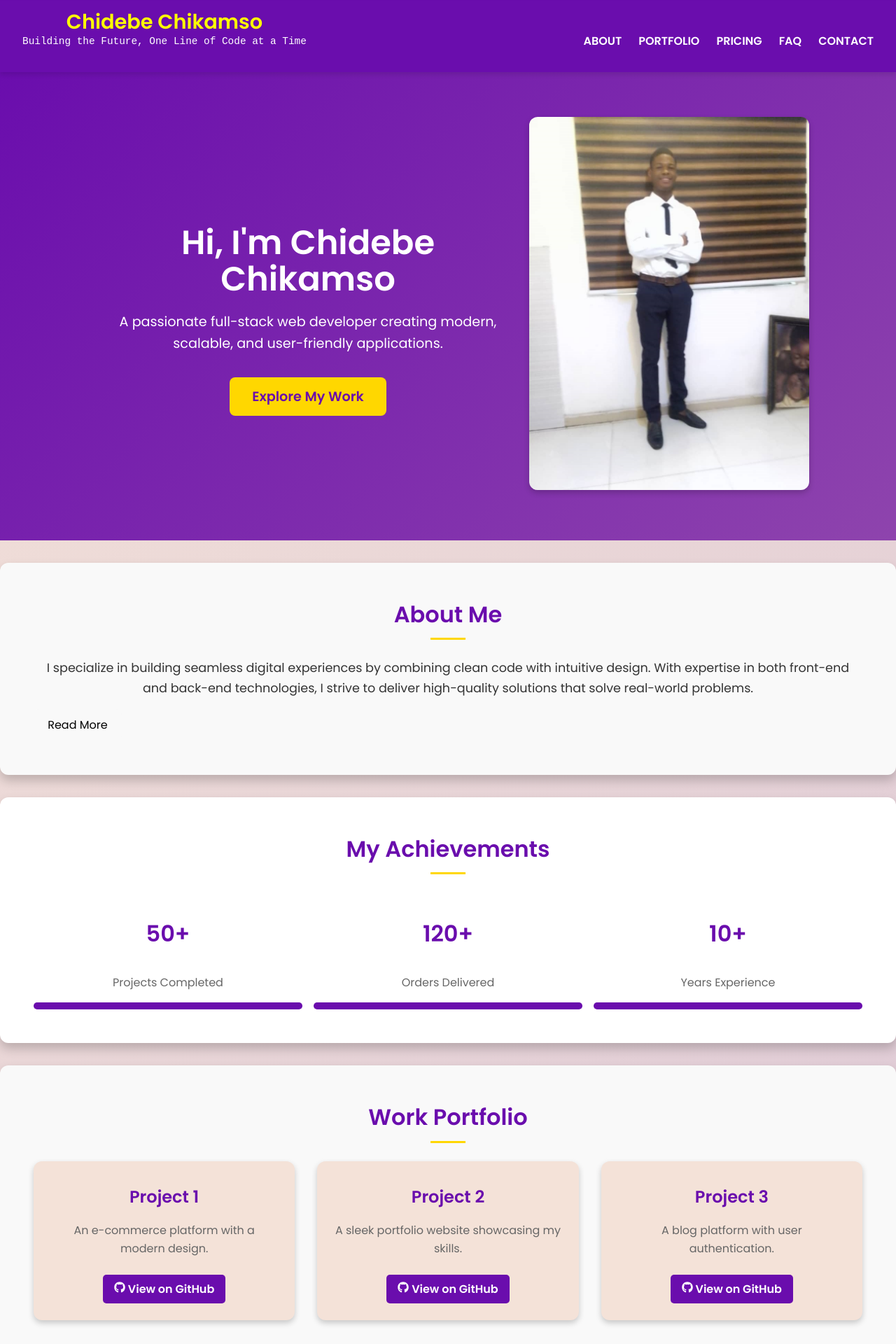
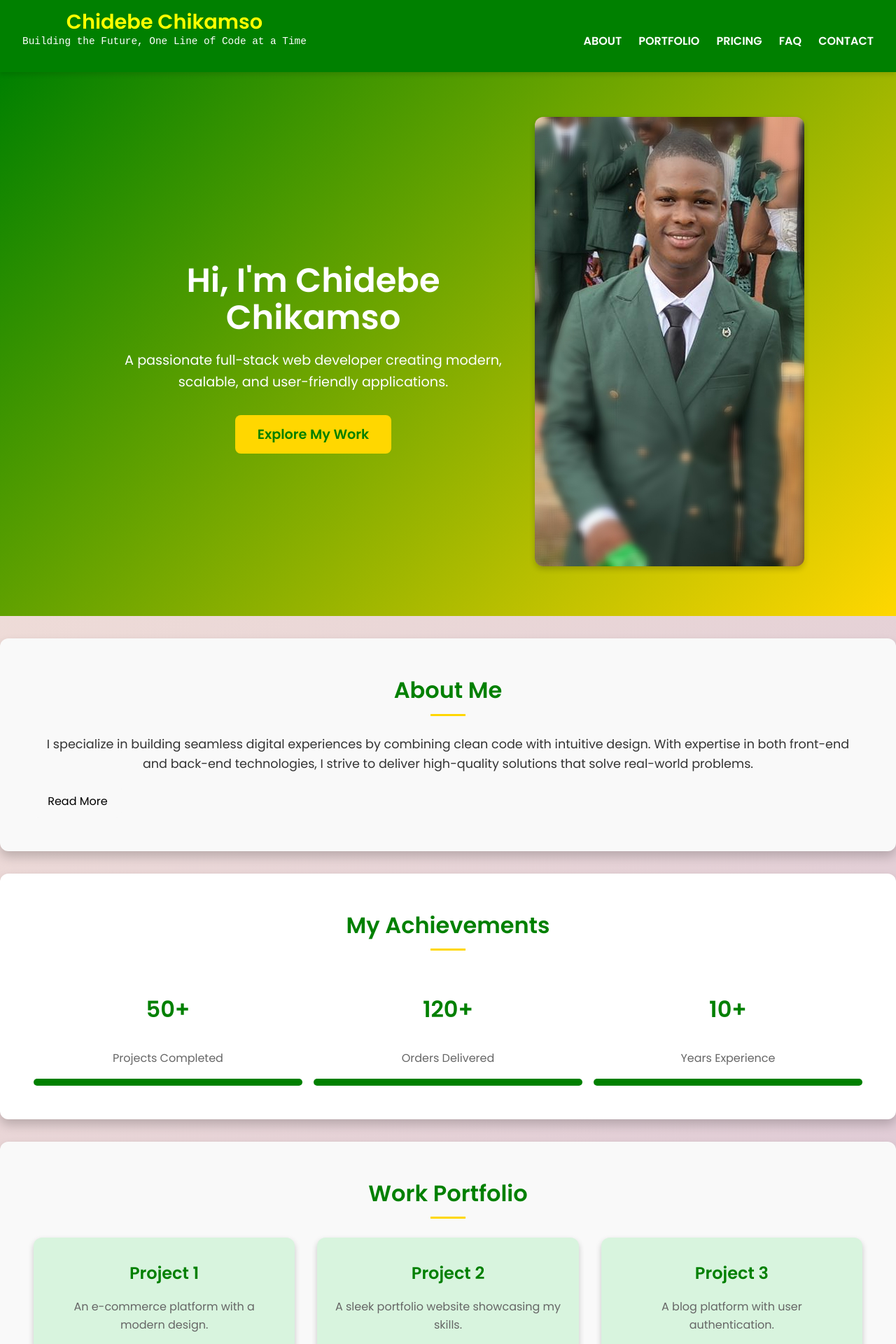
Before and after one commit to ChikamsoChidebe/react, a React (Vite) app: page / in a window 1280 px wide. Shown: the top 1920 px of the page at 70% size. Built offline with nearby package versions, Linux system fonts and the light colour scheme.

Commit message:
My Portfolio

```diff
--- a/src/App.css
+++ b/src/App.css
@@ -62,7 +62,7 @@ a:hover {
   justify-content: center;
   align-items: center;
   height: 100vh;
-  background: #6a0dad;
+  background: green;
 }
 
 .spinner {
@@ -98,7 +98,7 @@ a:hover {
 
 .pricing-card h3 {
   font-size: 1.5rem;
-  color: #6a0dad;
+  color: green;
 }
 
 .pricing-card p {
@@ -120,7 +120,7 @@ a:hover {
 
 .hire-button {
   background: #ffd700;
-  color: #6a0dad;
+  color: green;
   padding: 0.8rem 2rem;
   font-size: 1rem;
   font-weight: bold;
@@ -155,7 +155,7 @@ a:hover {
 
 /* Header Styles */
 .header {
-  background: linear-gradient(135deg, #6a0dad, #8e44ad); /* Purple Gradient */
+  background: linear-gradient(135deg, green, #ffd700); /* Purple Gradient */
   color: white;
   padding: 2rem 1rem;
   text-align: center;
@@ -207,7 +207,7 @@ a:hover {
   align-items: center;
   justify-content: center;
   padding: 4rem 2rem;
-  background: linear-gradient(135deg, #6a0dad, #8e44ad);
+  background: linear-gradient(135deg, green, #ffd700);
   color: white;
   text-align: center;
 }
@@ -230,7 +230,7 @@ a:hover {
 
 .cta-button {
   background: #ffd700;
-  color: #6a0dad;
+  color: green;
   padding: 0.8rem 2rem;
   font-size: 1.2rem;
   font-weight: bold;
@@ -274,7 +274,7 @@ a:hover {
 
 .section h2 {
   margin-top: 0;
-  color: #6a0dad; /* Purple */
+  color: green; /* Purple */
   font-size: 2rem;
   text-align: center;
   position: relative;
@@ -304,7 +304,7 @@ a:hover {
 
 .portfolio-item {
   text-align: center;
-  background: #f4e2d8;
+  background: #d8f4de;
   padding: 1.5rem;
   border-radius: 12px;
   box-shadow: 0 4px 8px rgba(0, 0, 0, 0.2);
@@ -318,7 +318,7 @@ a:hover {
 
 .portfolio-item h3 {
   margin: 0.5rem 0;
-  color: #6a0dad; /* Purple */
+  color: green; /* Purple */
   font-size: 1.5rem;
 }
 
@@ -331,7 +331,7 @@ a:hover {
   display: inline-block;
   margin-top: 0.5rem;
   color: white;
-  background: #6a0dad; /* Purple */
+  background: green; /* Purple */
   padding: 0.5rem 1rem;
   border-radius: 5px;
   font-weight: bold;
@@ -357,7 +357,7 @@ a:hover {
 }
 
 .timeline-item h3 {
-  color: #6a0dad;
+  color: green;
   margin-bottom: 0.5rem;
 }
 
@@ -404,7 +404,7 @@ a:hover {
   justify-content: center;
   flex-direction: column;
   margin: 0.5rem;
-  color: #6a0dad; /* Purple */
+  color: green; /* Purple */
   font-weight: bold;
   text-decoration: none;
   font-size: 1.2rem;
@@ -413,14 +413,14 @@ a:hover {
 
 .contact-links a:hover {
   transform: scale(1.1);
-  color: #8e44ad; /* Darker Purple */
+  color: #ffd500;
 }
 
 /* Footer Styles */
 .footer {
   text-align: center;
   padding: 1.5rem;
-  background: linear-gradient(135deg, #6a0dad, #8e44ad); /* Purple Gradient */
+  background: linear-gradient(135deg, green, #ffd700);
   color: white;
   margin-top: 2rem;
   font-size: 0.9rem;
@@ -484,7 +484,7 @@ a:hover {
 
 .slide p {
   font-size: 1.2rem;
-  color: #6a0dad;
+  color: green;
 }
 
 /* Stats Section */
@@ -501,7 +501,7 @@ a:hover {
 
 .stat-item h3 {
   font-size: 2rem;
-  color: #6a0dad;
+  color: green;
 }
 
 .stat-item p {
@@ -520,7 +520,7 @@ a:hover {
 
 .status-bar-fill {
   height: 100%;
-  background: #6a0dad;
+  background: green;
   transition: width 0.3s ease-in-out;
 }
 
@@ -537,7 +537,7 @@ a:hover {
 
 .logo img {
   width: 80px;
-  background-color: #6a0dad;
+  background-color: green;
 }
 
 .logo h1 {
@@ -571,7 +571,7 @@ a:hover {
 .guest-item p {
   margin-top: 0.5rem;
   font-size: 1rem;
-  color: #6a0dad;
+  color: green;
 }
 
 /* FAQ Section */
@@ -594,7 +594,7 @@ a:hover {
 
 .faq-question h3 {
   font-size: 1.2rem;
-  color: #6a0dad;
+  color: green;
 }
 
 .faq-icon {
@@ -615,7 +615,7 @@ a:hover {
   display: flex;
   justify-content: space-around;
   align-items: center;
-  background: #6a0dad;
+  background: green;
   color: white;
   padding: 1rem;
   position: fixed;
@@ -659,7 +659,7 @@ body {
   justify-content: space-between;
   align-items: center;
   padding: 1rem 2rem;
-  background: #6a0dad;
+  background: green;
   color: white;
 }
 
@@ -688,7 +688,7 @@ body {
 .menu-bar {
   display: none;
   background: #ffd700;
-  color: #6a0dad;
+  color: green;
   padding: 0.8rem 1.5rem;
   font-size: 1rem;
   font-weight: bold;
@@ -708,7 +708,7 @@ body {
   position: absolute;
   top: 100%;
   left: 0;
-  background: #6a0dad;
+  background: green;
   padding: 1rem;
   border-radius: 8px;
   box-shadow: 0 4px 8px rgba(0, 0, 0, 0.2);
@@ -753,7 +753,7 @@ body {
     display: flex;
     justify-content: space-around;
     align-items: center;
-    background: #6a0dad;
+    background: green;
     color: white;
     padding: 1rem;
     position: fixed;
--- a/src/App.jsx
+++ b/src/App.jsx
@@ -162,7 +162,7 @@ function App() {
           <button className="cta-button">Explore My Work</button>
         </div>
         <div className="landing-visual">
-          <img src="me.jpg" alt="Custom Illustration" />
+          <img src="me2.jpg" alt="Custom Illustration" />
         </div>
       </section>
 
```
Also changed, not shown: public/me2.jpg (added).
